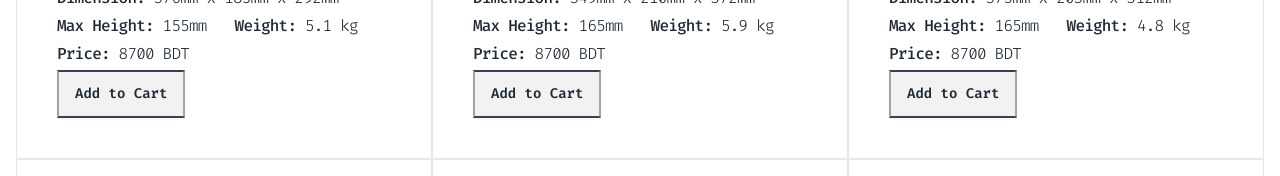
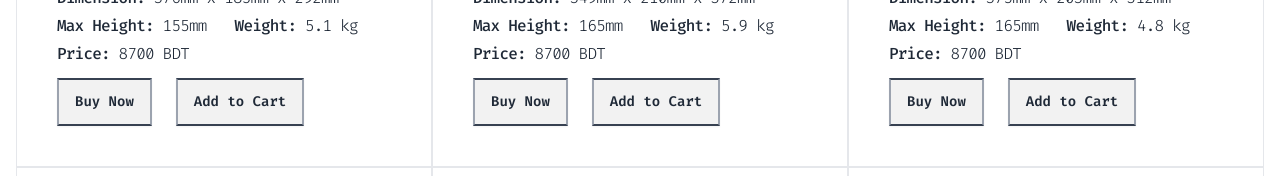
Before and after one commit to xyryc/MicroRig4U, a React (Vite) app: page / in a window 1280 px wide. Shown: the part 474-650 px from the top of the page. Built offline with nearby package versions, Linux system fonts and the light colour scheme.

Commit message:
added  cart functionality

```diff
--- a/src/App.jsx
+++ b/src/App.jsx
@@ -1,13 +1,20 @@
+import { useState } from "react";
 import Cases from "./components/Cases";
 import Footer from "./components/Footer";
 import Header from "./components/Header";
 
 const App = () => {
+  const [cartItems, setCartItems] = useState([]);
+
+  const handleCart = (caseItem) => {
+    setCartItems([...cartItems, caseItem]);
+  };
+
   return (
     <div className="container mx-auto font-fira-code">
-      <Header/>
-      <Cases />
-      <Footer/>
+      <Header cartItems={cartItems} />
+      <Cases handleCart={handleCart} />
+      <Footer />
     </div>
   );
 };
--- a/src/components/Case.jsx
+++ b/src/components/Case.jsx
@@ -1,6 +1,6 @@
 import PropTypes from "prop-types";
 
-const Case = ({ caseItem }) => {
+const Case = ({ caseItem, handleCart }) => {
   const {
     product_image,
     product_name,
@@ -43,15 +43,28 @@ const Case = ({ caseItem }) => {
       <p className="tracking-tighter font-medium">
         Price: <span className="font-light">{price} BDT</span>
       </p>
-      <button className="btn rounded-none px-4 py-1 border-2 border-y-gray-700 border-x-gray-400">
-        Add to Cart
-      </button>
+
+      <div className="flex gap-6 items-center pt-2">
+        <button className="btn rounded-none px-4 py-1 border-2 border-y-gray-700 border-x-gray-400">
+          Buy Now
+        </button>
+
+        <button
+          onClick={() => {
+            handleCart(caseItem);
+          }}
+          className="btn rounded-none px-4 py-1 border-2 border-y-gray-700 border-x-gray-400"
+        >
+          Add to Cart
+        </button>
+      </div>
     </div>
   );
 };
 
 Case.propTypes = {
   caseItem: PropTypes.object.isRequired,
+  handleCart: PropTypes.func.isRequired,
 };
 
 export default Case;
--- a/src/components/Cases.jsx
+++ b/src/components/Cases.jsx
@@ -1,7 +1,9 @@
 import { useState, useEffect } from "react";
 import Case from "./Case";
+import PropTypes from "prop-types";
 
-const Cases = () => {
+
+const Cases = ({handleCart}) => {
   const [cases, setCases] = useState([]);
 
   useEffect(() => {
@@ -14,11 +16,15 @@ const Cases = () => {
     <div className="py-10 px-4">
       <div className="grid sm:grid-cols-2 lg:grid-cols-3">
         {cases.map((caseItem) => (
-          <Case key={caseItem.product_id} caseItem={caseItem} />
+          <Case key={caseItem.product_id} caseItem={caseItem}  handleCart={handleCart}/>
         ))}
       </div>
     </div>
   );
 };
 
+Cases.propTypes = {
+  handleCart: PropTypes.func.isRequired
+}
+
 export default Cases;
--- a/src/components/Header.jsx
+++ b/src/components/Header.jsx
@@ -1,4 +1,8 @@
-const Header = () => {
+import PropTypes from "prop-types";
+
+const Header = ({ cartItems }) => {
+  console.log(cartItems);
+
   return (
     <div>
       <div className="navbar bg-base-100">
@@ -49,7 +53,6 @@ const Header = () => {
           </button>
 
           {/* cart button */}
-
           <div className="dropdown dropdown-end">
             <div
               tabIndex="0"
@@ -66,7 +69,6 @@ const Header = () => {
                 >
                   <path
                     strokeLinecap="round"
-                    stroke
                     strokeLinejoin="round"
                     strokeWidth="2"
                     d="M3 3h2l.4 2M7 13h10l4-8H5.4M7 13L5.4 5M7 13l-2.293 2.293c-.63.63-.184 1.707.707 1.707H17m0 0a2 2 0 100 4 2 2 0 000-4zm-8 2a2 2 0 11-4 0 2 2 0 014 0z"
@@ -77,10 +79,15 @@ const Header = () => {
             </div>
             <div
               tabIndex="0"
-              className="card card-compact dropdown-content bg-base-100 z-[1] mt-3 w-52 shadow-2xl rounded-none"
+              className="card card-compact dropdown-content bg-base-100 z-[1] mt-3 w-52 lg:w-72 shadow-2xl rounded-none"
             >
               <div className="card-body">
                 <span className="text-lg font-bold">8 Items</span>
+                <span>
+                  {cartItems.map((item) => (
+                    <p key={item.product_id}>{item.product_name} : {item.price} </p>
+                  ))}
+                </span>
                 <span className="text-info">Subtotal: $999</span>
                 <div className="card-actions">
                   <button className="btn  rounded-none px-4 py-1 border-2 border-y-gray-700 border-x-gray-400">
@@ -96,4 +103,8 @@ const Header = () => {
   );
 };
 
+Header.propTypes = {
+  cartItems: PropTypes.array.isRequired,
+};
+
 export default Header;
```
